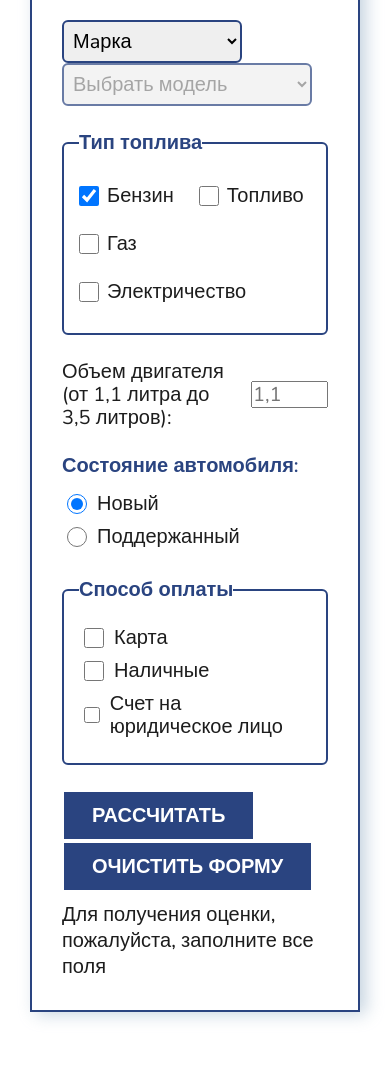
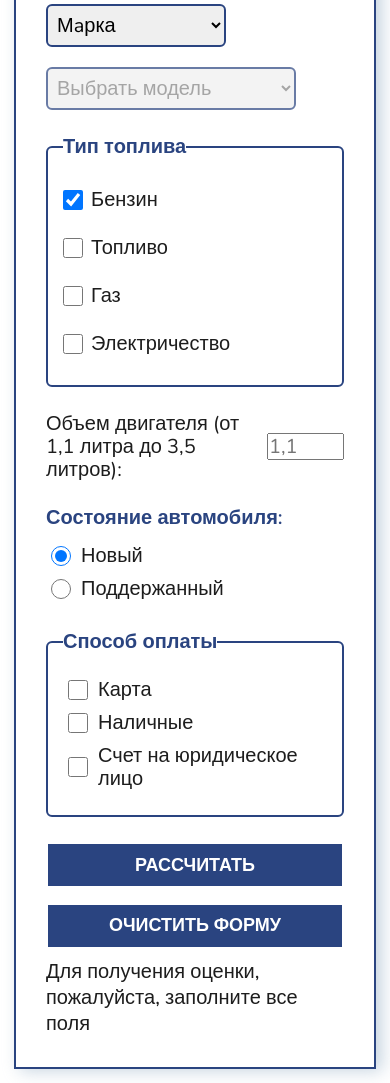
Before and after one commit to lynchdiva/car-cost-calculator, a website: page index.html in a window 390 px wide. Shown: the part 200-1283 px from the top of the page. Before the commit the page ends 1242 px from the top, so only its background shows below. Drawn offline with nearby package versions, Linux system fonts and the light colour scheme.

Commit message:
feat: add media

```diff
--- a/assets/scripts/index.js
+++ b/assets/scripts/index.js
@@ -242,7 +242,7 @@ function hideError(event) {
 
 function editError(button) {
   const paragraph = document.querySelector('.form__note');
-  console.log(paragraph.textContent);
+
   if (
     button.value === 'new' &&
     button.checked &&
--- a/assets/styles/style.css
+++ b/assets/styles/style.css
@@ -50,6 +50,7 @@ body {
 .form__checkbox {
   width: 20px;
   height: 20px;
+  flex: none;
 }
 
 .form__radio-button {
@@ -115,6 +116,7 @@ body {
 
 .form__run-label {
   display: flex;
+  flex-wrap: wrap;
   align-items: center;
   gap: 15px;
   margin-top: 25px;
@@ -315,3 +317,31 @@ body {
     width: 100%;
   }
 }
+
+/*//////////////////////MEDIA/////////////////////////*/
+@media screen and (max-width: 662px) {
+  .form__fuel-types {
+    flex-direction: column;
+  }
+}
+
+@media screen and (max-width: 585px) {
+  body {
+    padding: 14px;
+  }
+
+  .form__brand {
+    margin-bottom: 20px;
+  }
+}
+
+@media screen and (max-width: 550px) {
+  .btn-67 {
+    width: 100%;
+    font-size: 18px;
+  }
+
+  .form__reset {
+    margin-top: 15px;
+  }
+}
```
